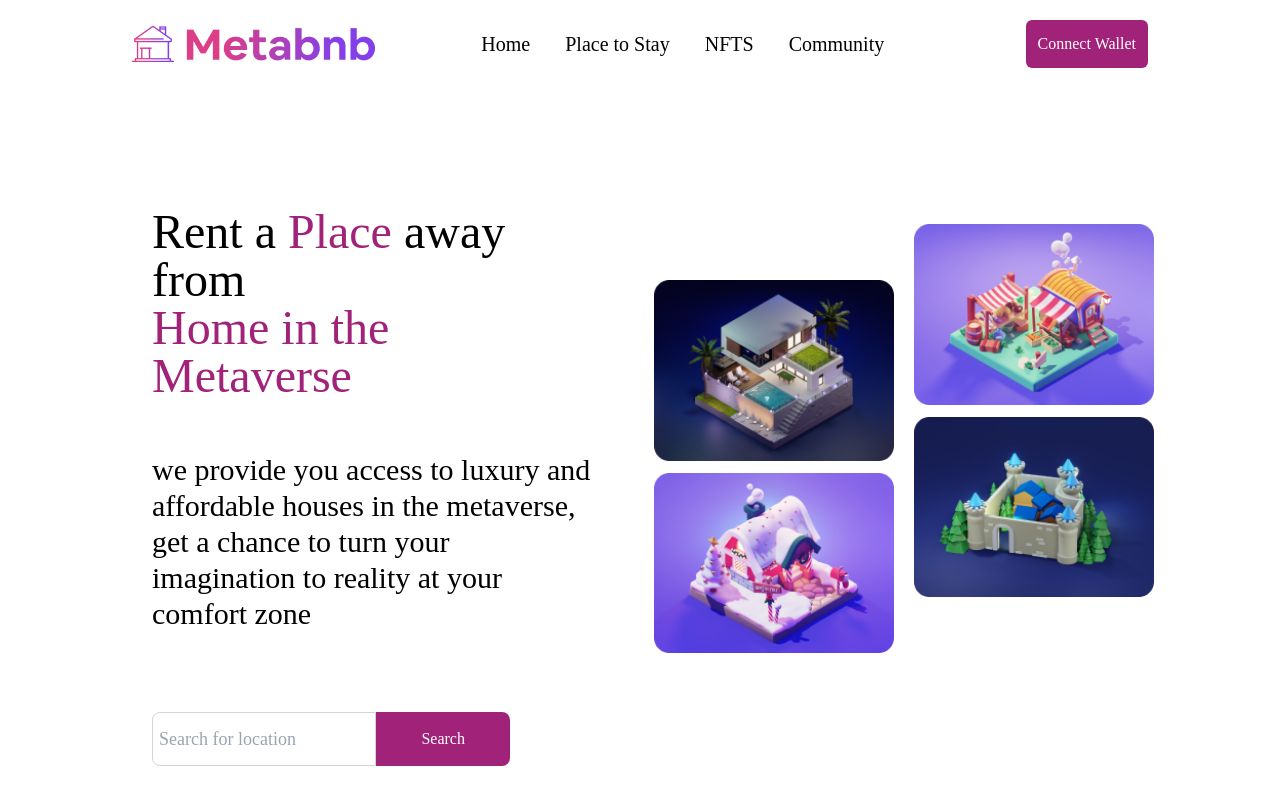
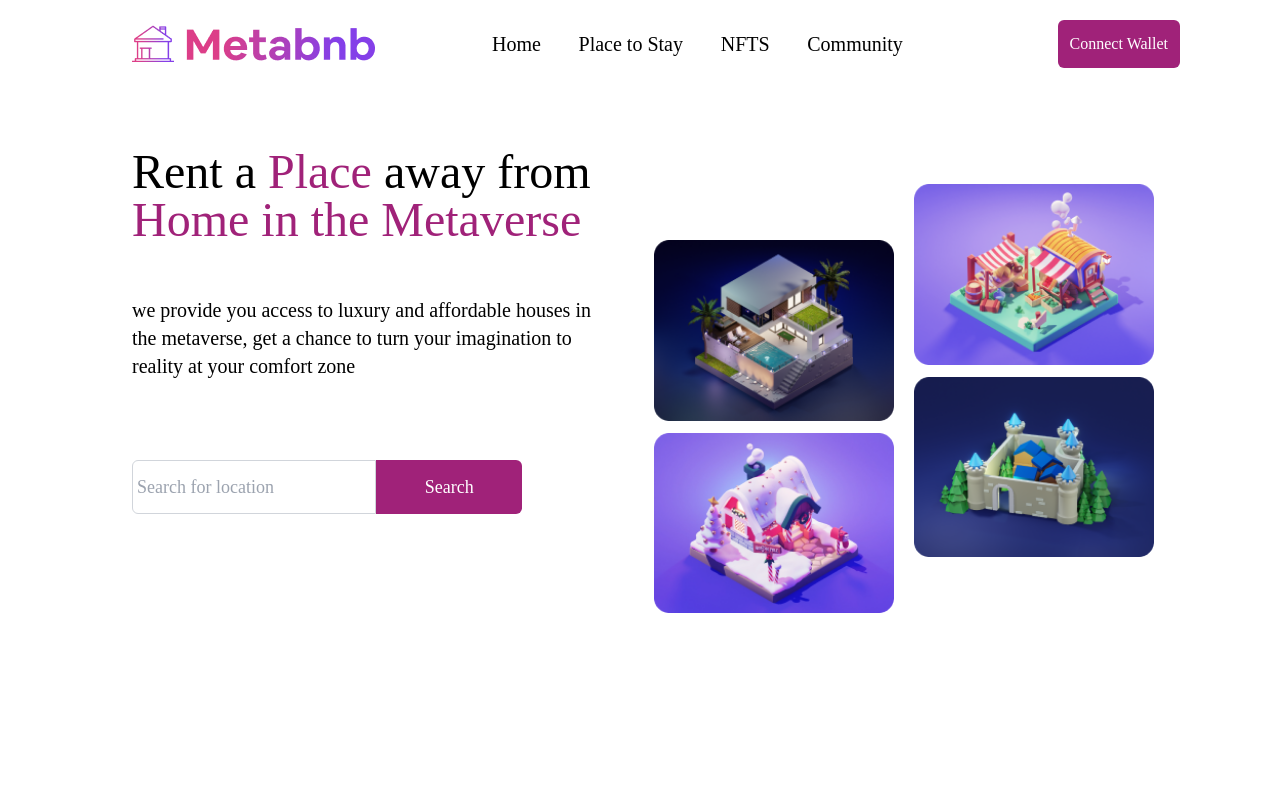
Before and after one commit to himarnoel/Zuri-stage-3, a React (Vite) app: page / in a window 1280 px wide. Shown: the top 804 px of the page. Built offline with nearby package versions, Linux system fonts and the light colour scheme; a web font is replaced by a local one.

Commit message:
working on the nav

```diff
--- a/src/App.jsx
+++ b/src/App.jsx
@@ -3,14 +3,14 @@ import { useState } from "react";
 import "./App.css";
 import Nav from "./components/Nav";
 import Hero from "./components/Hero";
-import Tape from './components/Tape';
+import Tape from "./components/Tape";
 
 function App() {
   return (
-    <div className="lg:px- xl:px-28">
+    <div className="lg:px-20 xl:px-28">
       <Nav />
       <Hero />
-      <Tape/>
+      <Tape />
     </div>
   );
 }
--- a/src/components/Hero.jsx
+++ b/src/components/Hero.jsx
@@ -6,27 +6,27 @@ import img4 from "../assets/image4.png";
 const Hero = () => {
   return (
     <div>
-      <div className="w-full grid lg:grid-cols-2   text-black lg:mt-20  mt-10 justify-between 2xl:gap-y-10">
-        <div className="p-10">
+      <div className="w-full grid lg:grid-cols-2   text-black lg:mt-32  mt-10 justify-between ">
+        <div className="p-5">
           <p className="text-5xl mb-3 text-center lg:text-left">
             Rent a <a className="text-[#A02279]">Place</a> away from
             <br />
             <a className="text-[#A02279]">Home in the Metaverse</a>
           </p>
-          <p className="lg:pt-10 lg:text-3xl text-center text-2xl lg:text-left ">
+          <p className="lg:pt-10 lg:text-xl text-center text-lg  lg:text-left font-normal ">
             we provide you access to luxury and affordable houses in the
             metaverse, get a chance to turn your imagination to reality at your
             comfort zone
           </p>
-          <div className="flex lg:mt-20  mt-16 ">
+          <div className="flex lg:mt-20  mt-16 mx-auto ">
             <input
               type="text"
               placeholder="Search for location"
               aria-label="Search"
               type="search"
-              className=" lg:w-[50%] lg:py-3 px-1.5 w-48 bg-white rounded-l-lg border border-solid text-sm lg:text-lg border-gray-300 "
+              className=" lg:w-[50%] lg:py-3 py-1.5  px-1 w-60 bg-white rounded-l-md border border-solid text-sm lg:text-lg border-gray-300 "
             />
-            <button className="lg:w-[30%]  w-20 rounded-r-lg text-white  bg-[#A02279]   ">
+            <button className="lg:w-[30%] py-1.5  w-20 rounded-r-md text-white  bg-[#A02279] lg:text-lg  ">
               Search
             </button>
           </div>
@@ -38,7 +38,11 @@ const Hero = () => {
               alt=""
               className="object-contain w-36 lg:w-60 mb-3 2xl:w-80 "
             />
-            <img src={img4} alt="" className="object-contain w-36 lg:w-60 2xl:w-80  " />
+            <img
+              src={img4}
+              alt=""
+              className="object-contain w-36 lg:w-60 2xl:w-80  "
+            />
           </div>
           <div className="flex flex-col ">
             <img
@@ -46,7 +50,11 @@ const Hero = () => {
               alt=""
               className="object-contain w-36 lg:w-60 mb-3 2xl:w-80 "
             />
-            <img src={img2} alt="" className="object-contain w-36 lg:w-60 2xl:w-80 " />
+            <img
+              src={img2}
+              alt=""
+              className="object-contain w-36 lg:w-60 2xl:w-80 "
+            />
           </div>
         </div>
       </div>
--- a/src/components/Nav.jsx
+++ b/src/components/Nav.jsx
@@ -5,7 +5,7 @@ import { AiOutlineMenu, AiOutlineClose } from "react-icons/ai";
 const Nav = () => {
   return (
     <div>
-      <div className="hidden lg:block">
+      <div className="hidden lg:block lg:fixed lg:top-0  bg-white w-full pr-48">
         <div
           className="
      mx-auto  p-5 flex justify-between items-center w-full "
@@ -34,7 +34,7 @@ const Nav = () => {
           </button>
         </div>
       </div>
-      <div className="lg:hidden ">
+      <div className="lg:hidden fixed top-0 bg-white">
         <div className=" w-screen p-3">
           <div className="flex  items-center justify-between">
             <div className="flex items-center">
```
